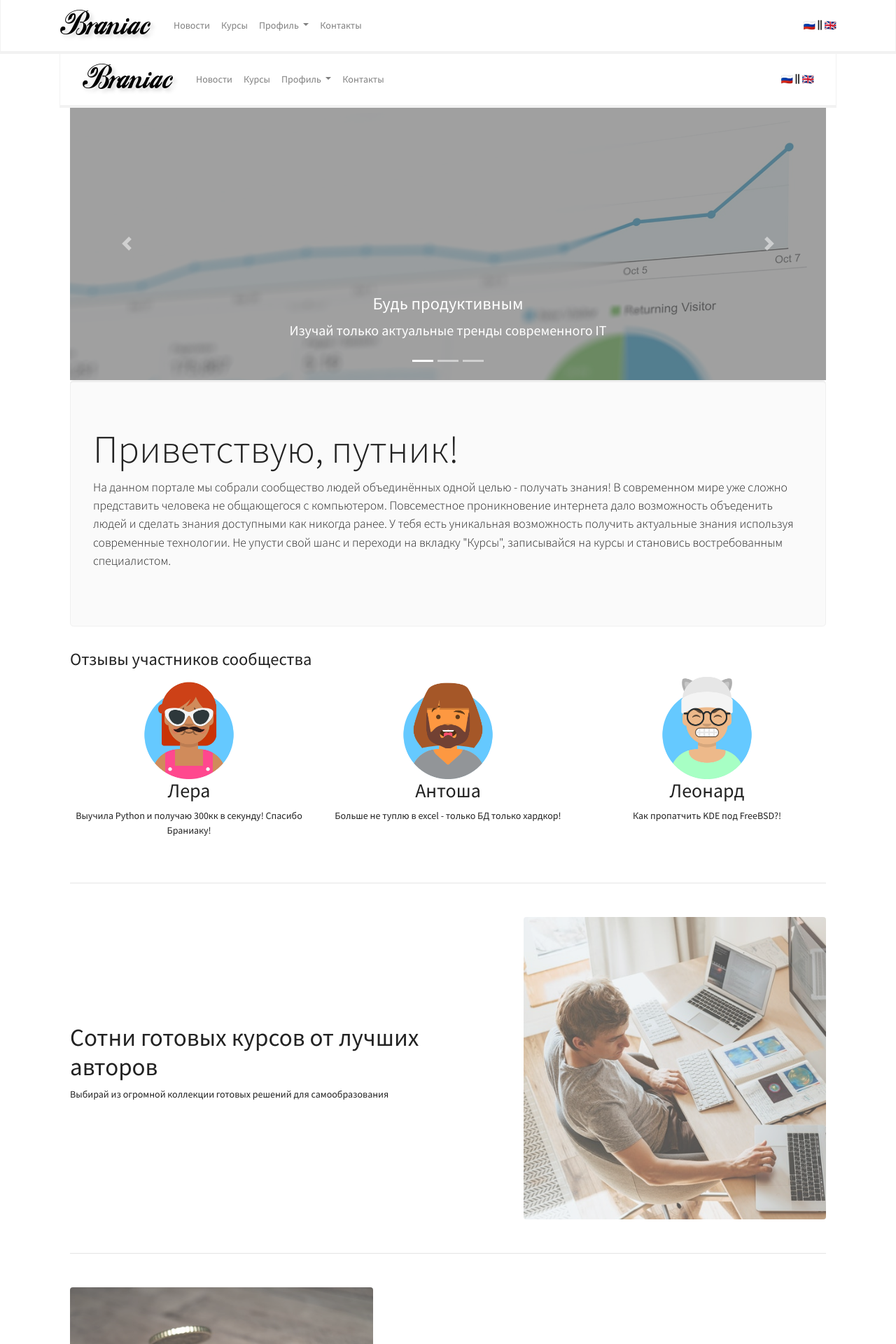
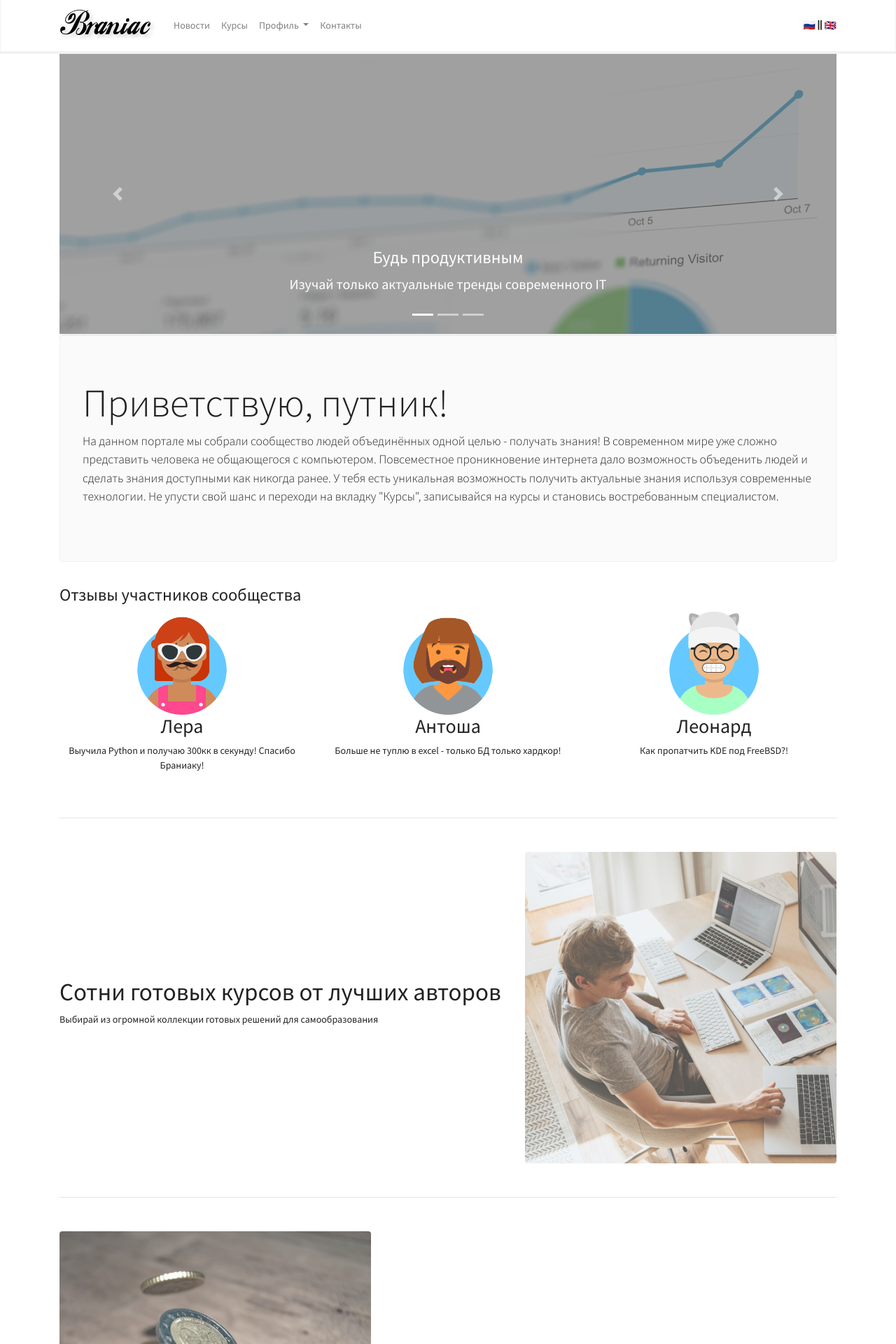
Before and after one commit to k2foxspb/BraniacLMS, a Django app: page /mainapp/ in a window 1280 px wide. Shown: the top 1920 px of the page at 70% size. Run offline with Django 4.2, Linux system fonts and the light colour scheme; some libraries are stand-ins or nearby versions.

Commit message:
lesson_3 Urls in templates

```diff
--- a/config/config/settings.py
+++ b/config/config/settings.py
@@ -65,6 +65,7 @@ TEMPLATES = [
                 "django.template.context_processors.request",
                 "django.contrib.auth.context_processors.auth",
                 "django.contrib.messages.context_processors.messages",
+                "mainapp.context_processors.example.simple_context_processor"
             ],
         },
     },
--- a/config/config/urls.py
+++ b/config/config/urls.py
@@ -20,5 +20,5 @@ from django.views.generic import RedirectView
 urlpatterns = [
     path("admin/", admin.site.urls),
     path("", RedirectView.as_view(url="mainapp/")),
-    path("mainapp/", include("mainapp.urls")),
+    path("mainapp/", include("mainapp.urls", namespace="mainapp")),
 ]
--- /dev/null
+++ b/config/mainapp/context_processors/example.py
@@ -0,0 +1,2 @@
+def simple_context_processor(request):
+    return {"foo": "bar"}
--- a/config/mainapp/templates/includes/main_menu.html
+++ b/config/mainapp/templates/includes/main_menu.html
@@ -1,24 +1,31 @@
+{% load static %}
+
 <nav class="navbar navbar-expand-lg navbar-light bg-light">
   <div class="container">
-    <a class="navbar-brand" href="index.html">
-      <img src="/static/img/logo.png" alt="">
+    <a class="navbar-brand" href="{% url 'mainapp:main_page' %}">
+      <img src="{% static 'img/logo.png' %}" alt="">
     </a>
-    <button class="navbar-toggler" type="button" data-toggle="collapse" data-target="#navbarSupportedContent"
-      aria-controls="navbarSupportedContent" aria-expanded="false" aria-label="Toggle navigation">
+    <button class="navbar-toggler" type="button" data-toggle="collapse"
+      data-target="#navbarSupportedContent"
+      aria-controls="navbarSupportedContent" aria-expanded="false"
+      aria-label="Toggle navigation">
       <span class="navbar-toggler-icon"></span>
     </button>
 
     <div class="collapse navbar-collapse" id="navbarSupportedContent">
       <ul class="navbar-nav mr-auto">
-        <li class="nav-item {% if request.resolver_match.view_name == 'mainapp:mainapp.views.NewsPageView' %}active{% endif %}">
-          <a class="nav-link" href="news.html">Новости</a>
+        <li
+          class="nav-item {% if request.resolver_match.view_name == 'mainapp:news' %}active{% endif %}">
+          <a class="nav-link" href="{% url 'mainapp:news' %}">Новости</a>
         </li>
-        <li class="nav-item {% if request.resolver_match.view_name == 'mainapp:mainapp.views.CoursesPageView' %}active{% endif %}">
-          <a class="nav-link" href="courses_list.html">Курсы</a>
+        <li
+          class="nav-item {% if request.resolver_match.view_name == 'mainapp:courses' %}active{% endif %}">
+          <a class="nav-link" href="{% url 'mainapp:courses' %}">Курсы</a>
         </li>
         <li class="nav-item dropdown">
-          <a class="nav-link dropdown-toggle" href="#" id="ddProfile" role="button" data-toggle="dropdown"
-            aria-haspopup="true" aria-expanded="false">
+          <a class="nav-link dropdown-toggle" href="#" id="ddProfile"
+            role="button" data-toggle="dropdown" aria-haspopup="true"
+            aria-expanded="false">
             Профиль
           </a>
           <div class="dropdown-menu" aria-labelledby="ddProfile">
@@ -33,11 +40,13 @@
             <a class="dropdown-item" href="#">Выход</a>
           </div>
         </li>
-        <li class="nav-item {% if request.resolver_match.view_name == 'mainapp:mainapp.views.ContactsPageView' %}active{% endif %}">
-          <a class="nav-link" href="contacts.html">Контакты</a>
+        <li
+          class="nav-item {% if request.resolver_match.view_name == 'mainapp:contacts' %}active{% endif %}">
+          <a class="nav-link" href="{% url 'mainapp:contacts' %}">Контакты</a>
         </li>
       </ul>
-      <span><a href="#">🇷🇺</a> <i class="fas fa-grip-lines-vertical"></i> <a href="#">🇬🇧</a></span>
+      <span><a href="#">🇷🇺</a> <i class="fas fa-grip-lines-vertical"></i> <a
+          href="#">🇬🇧</a></span>
     </div>
   </div>
 </nav>
--- a/config/mainapp/templates/mainapp/base.html
+++ b/config/mainapp/templates/mainapp/base.html
@@ -1,3 +1,5 @@
+{% load static %}
+
 <!doctype html>
 <html lang="ru">
 
@@ -8,13 +10,13 @@
     content="width=device-width, initial-scale=1, shrink-to-fit=no">
 
   <!-- Bootstrap CSS -->
-  <link rel="stylesheet" href="/static/css/bootstrap.min.css">
+  <link rel="stylesheet" href="{% static 'css/bootstrap.min.css' %}">
 
   <!-- ChartJS -->
-  <link rel="stylesheet" href="/static/css/Chart.min.css">
+  <link rel="stylesheet" href="{% static 'css/Chart.min.css' %}">
 
   <!-- FontAwesome -->
-  <link rel="stylesheet" href="/static/css/fontawesome.all.min.css">
+  <link rel="stylesheet" href="{% static 'css/fontawesome.all.min.css' %}">
 
   <title>Welcome to Braniac!</title>
 </head>
@@ -22,60 +24,6 @@
 <body>
 
   {% include 'includes/main_menu.html' %}
-
-  <div class="container-md">
-
-  <nav class="navbar navbar-expand-lg navbar-light bg-light">
-    <div class="container">
-      <a class="navbar-brand" href="index.html">
-        <img src="/static/img/logo.png" alt="">
-      </a>
-      <button class="navbar-toggler" type="button" data-toggle="collapse"
-        data-target="#navbarSupportedContent"
-        aria-controls="navbarSupportedContent" aria-expanded="false"
-        aria-label="Toggle navigation">
-        <span class="navbar-toggler-icon"></span>
-      </button>
-
-      <div class="collapse navbar-collapse" id="navbarSupportedContent">
-        <ul class="navbar-nav mr-auto">
-          <li class="nav-item ">
-            <a class="nav-link" href="news.html">Новости</a>
-          </li>
-          <li class="nav-item ">
-            <a class="nav-link" href="courses_list.html">Курсы</a>
-          </li>
-          <li class="nav-item dropdown">
-            <a class="nav-link dropdown-toggle" href="#" id="ddProfile"
-              role="button" data-toggle="dropdown" aria-haspopup="true"
-              aria-expanded="false">
-              Профиль
-            </a>
-            <div class="dropdown-menu" aria-labelledby="ddProfile">
-              <a class="dropdown-item" href="#">Редактировать
-                профиль</a>
-              <a class="dropdown-item" href="#">Мои курсы</a>
-              <div class="dropdown-divider"></div>
-              <a class="dropdown-item" href="#">Модерация</a>
-              <a class="dropdown-item" href="#">Административный
-                раздел</a>
-              <div class="dropdown-divider"></div>
-              <a class="dropdown-item" href="#">Выход</a>
-            </div>
-          </li>
-          <li class="nav-item ">
-            <a class="nav-link" href="contacts.html">Контакты</a>
-          </li>
-        </ul>
-        <span><a href="#">🇷🇺</a> <i class="fas fa-grip-lines-vertical"></i> <a
-            href="#">🇬🇧</a></span>
-      </div>
-    </div>
-  </nav>
-
-
-
-
 
   <div class="container-md">
 
@@ -102,9 +50,9 @@
         </p>
         <p>
         <ul class="list-unstyled">
-          <li><a href="index.html">Домашняя</a></li>
-          <li><a href="news.html">Новости</a></li>
-          <li><a href="login.html">Войти</a></li>
+          <li><a href="{% url 'mainapp:main_page' %}">Домашняя</a></li>
+          <li><a href="{% url 'mainapp:news' %}">Новости</a></li>
+          <li><a href="{% url 'mainapp:login' %}">Войти</a></li>
         </ul>
         </p>
       </div>
@@ -117,7 +65,7 @@
           <li><a href="#">Положения &amp; Условия</a></li>
           <li><a href="#">Конфиденциальность &amp; Cookies</a></li>
           <li><a href="#">Документация по API</a></li>
-          <li><a href="doc_site.html">Документация по сайту</a></li>
+          <li><a href="{% url 'mainapp:doc_site' %}">Документация по сайту</a></li>
         </ul>
         </p>
       </div>
@@ -163,15 +111,15 @@
 
   <!-- JavaScript section -->
   <!-- Bootstrap -->
-  <script src="/static/js/jquery-3.6.0.min.js"></script>
-  <script src="/static/js/popper.min.js"></script>
-  <script src="/static/js/bootstrap.min.js"></script>
+  <script src="{% static 'js/jquery-3.6.0.min.js' %}"></script>
+  <script src="{% static 'js/popper.min.js' %}"></script>
+  <script src="{% static 'js/bootstrap.min.js' %}"></script>
 
   <!-- ChartJs -->
-  <script src="/static/js/Chart.min.js"></script>
+  <script src="{% static 'js/Chart.min.js' %}"></script>
 
   <!-- FontAwesome -->
-  <script src="/static/js/fontawesome.all.min.js"></script>
+  <script src="{% static 'js/fontawesome.all.min.js' %}"></script>
 
 
 
--- a/config/mainapp/urls.py
+++ b/config/mainapp/urls.py
@@ -3,10 +3,10 @@ from django.urls import path
 from mainapp import views
 
 urlpatterns = [
-    path("", views.MainPageView.as_view()),
-    path("news/", views.NewsPageView.as_view()),
-    path("courses/", views.CoursesPageView.as_view()),
-    path("contacts/", views.ContactsPageView.as_view()),
-    path("doc_site/", views.DocSitePageView.as_view()),
-    path("login/", views.LoginPageView.as_view()),
+    path("", views.MainPageView.as_view(), name="main_page"),
+    path("news/", views.NewsPageView.as_view(), name="news"),
+    path("courses/", views.CoursesPageView.as_view(), name="courses"),
+    path("contacts/", views.ContactsPageView.as_view(), name="contacts"),
+    path("doc_site/", views.DocSitePageView.as_view(), name="doc_site"),
+    path("login/", views.LoginPageView.as_view(), name="login"),
 ]
```
Also changed, not shown: config/mainapp/templates/mainapp/courses_list.html (+8 -7 lines), config/mainapp/templates/mainapp/index.html (+13 -12 lines), config/mainapp/templates/mainapp/login.html (+27 -17 lines), config/mainapp/context_processors/__init__.py (added).
